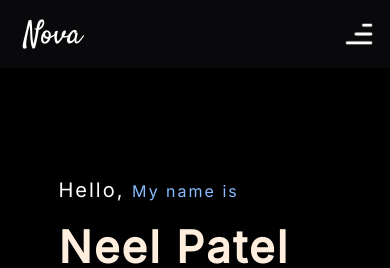
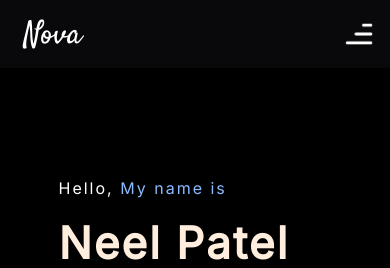
Before and after one commit to Neel2107/portfolio, a React (Vite) app: page / in a window 390 px wide. Shown: the top 268 px of the page. Built offline with nearby package versions, Linux system fonts and the light colour scheme.

Commit message:
fix: duplicate classes

```diff
--- a/src/components/ContactSection/ContactSection.jsx
+++ b/src/components/ContactSection/ContactSection.jsx
@@ -39,7 +39,7 @@ const ContactSection = () => {
   ];
 
   return (
-    <div className="tw-flex tw-items-center tw-justify-center tw-min-h-screen tw-w-full tw-py-[5%] tw-px-[15%] md:tw-px-[15%] tw-px-[3%] tw-relative" id="contact">
+    <div className="tw-flex tw-items-center tw-justify-center tw-min-h-screen tw-w-full tw-py-[5%] md:tw-px-[15%] tw-px-[3%] tw-relative" id="contact">
       <div className="tw-flex tw-w-full">
         <motion.div
           className="tw-flex tw-flex-col tw-items-center tw-w-full"
--- a/src/components/MainContainer/MainContainer.jsx
+++ b/src/components/MainContainer/MainContainer.jsx
@@ -15,7 +15,7 @@ const MainContainer = () => {
           animate={{ opacity: 1, y: 0 }}
           transition={{ delay: 1.1 }}
         >
-          <span className='tw-text-xl md:tw-text-[20px] tw-text-base'>Hello, </span>
+          <span className='md:tw-text-[20px] tw-text-base'>Hello, </span>
           My name is
         </motion.span>
 
```
